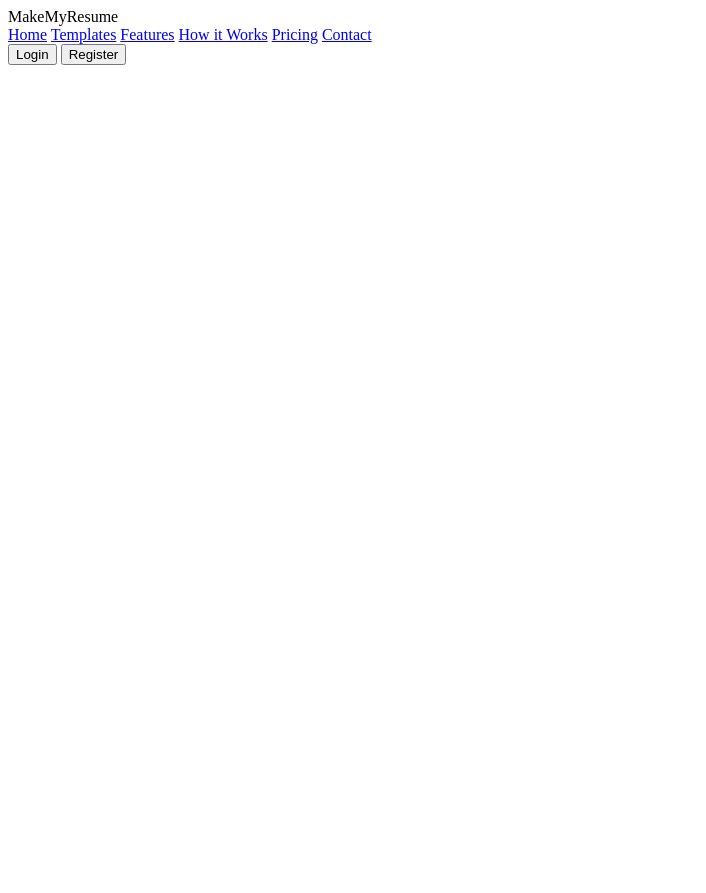
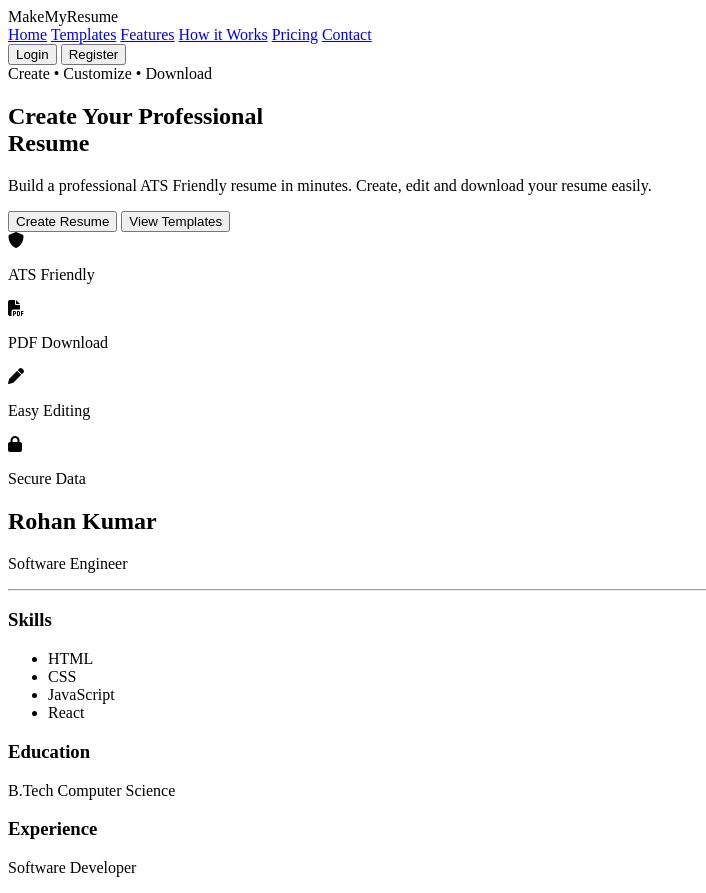
Before and after one commit to mathursunil361-prog/makemyresume, a plain HTML site: page index.html in a window 1280 px wide. Shown: the whole page, without its empty margins (0-706 px from the left). Before the commit the page ends 800 px from the top, so only its background shows below. Drawn offline with Linux system fonts and the light colour scheme.

Commit message:
Update index.html

```diff
--- a/index.html
+++ b/index.html
@@ -47,6 +47,99 @@ href="https://cdnjs.cloudflare.com/ajax/libs/font-awesome/6.6.0/css/all.min.css"
 
 </header>
 
+  <section class="hero">
+
+<div class="hero-left">
+
+<span class="tag">
+Create • Customize • Download
+</span>
+
+<h1>
+Create Your <span>Professional</span><br>
+Resume
+</h1>
+
+<p>
+Build a professional ATS Friendly resume in minutes.
+Create, edit and download your resume easily.
+</p>
+
+<div class="hero-buttons">
+<button class="create-btn">
+Create Resume
+</button>
+
+<button class="template-btn">
+View Templates
+</button>
+</div>
+
+<div class="features">
+
+<div>
+<i class="fa-solid fa-shield"></i>
+<p>ATS Friendly</p>
+</div>
+
+<div>
+<i class="fa-solid fa-file-pdf"></i>
+<p>PDF Download</p>
+</div>
+
+<div>
+<i class="fa-solid fa-pen"></i>
+<p>Easy Editing</p>
+</div>
+
+<div>
+<i class="fa-solid fa-lock"></i>
+<p>Secure Data</p>
+</div>
+
+</div>
+
+</div>
+
+<div class="hero-right">
+
+<div class="resume-card">
+
+<div class="resume-header">
+
+<div class="profile"></div>
+
+<div>
+<h2>Rohan Kumar</h2>
+<p>Software Engineer</p>
+</div>
+
+</div>
+
+<hr>
+
+<h3>Skills</h3>
+
+<ul>
+<li>HTML</li>
+<li>CSS</li>
+<li>JavaScript</li>
+<li>React</li>
+</ul>
+
+<h3>Education</h3>
+
+<p>B.Tech Computer Science</p>
+
+<h3>Experience</h3>
+
+<p>Software Developer</p>
+
+</div>
+
+</div>
+
+</section>
 <!-- Hero Section yaha se start hoga -->
 
 <script src="script.js"></script>
```
